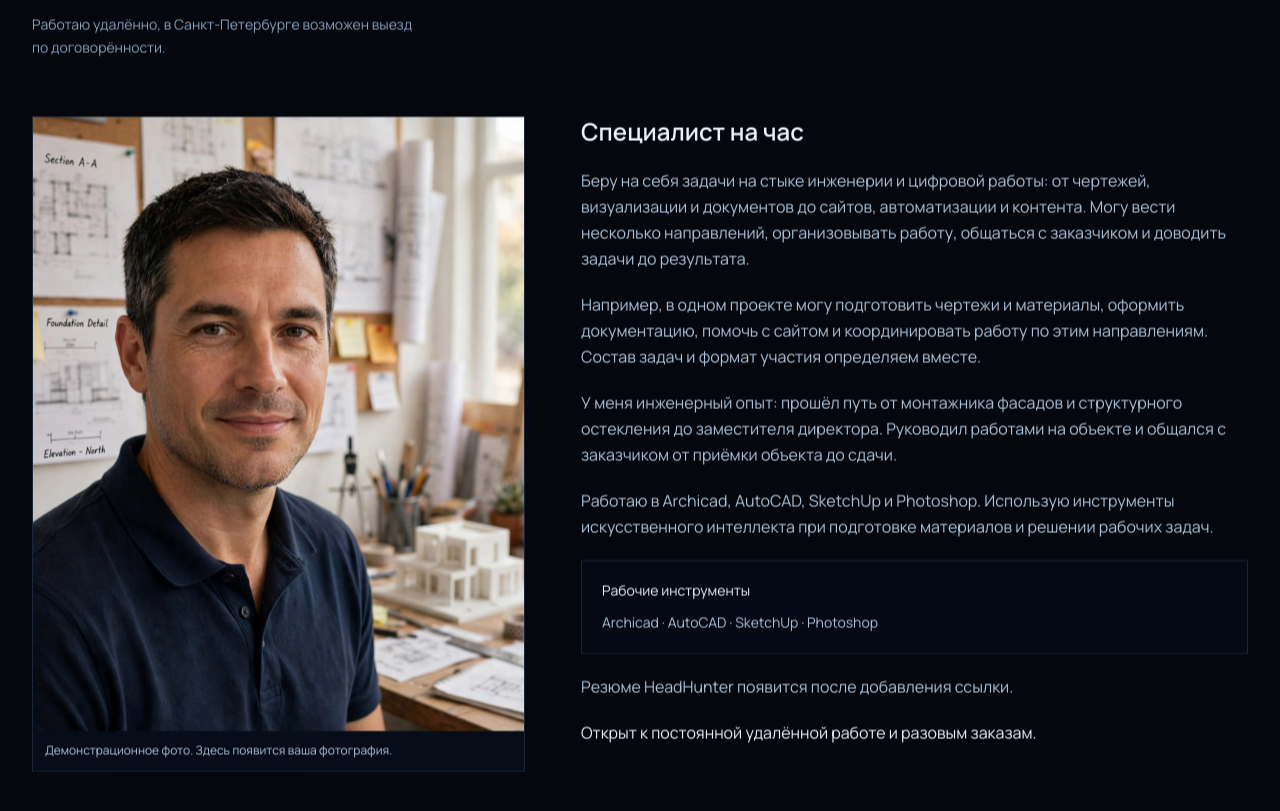
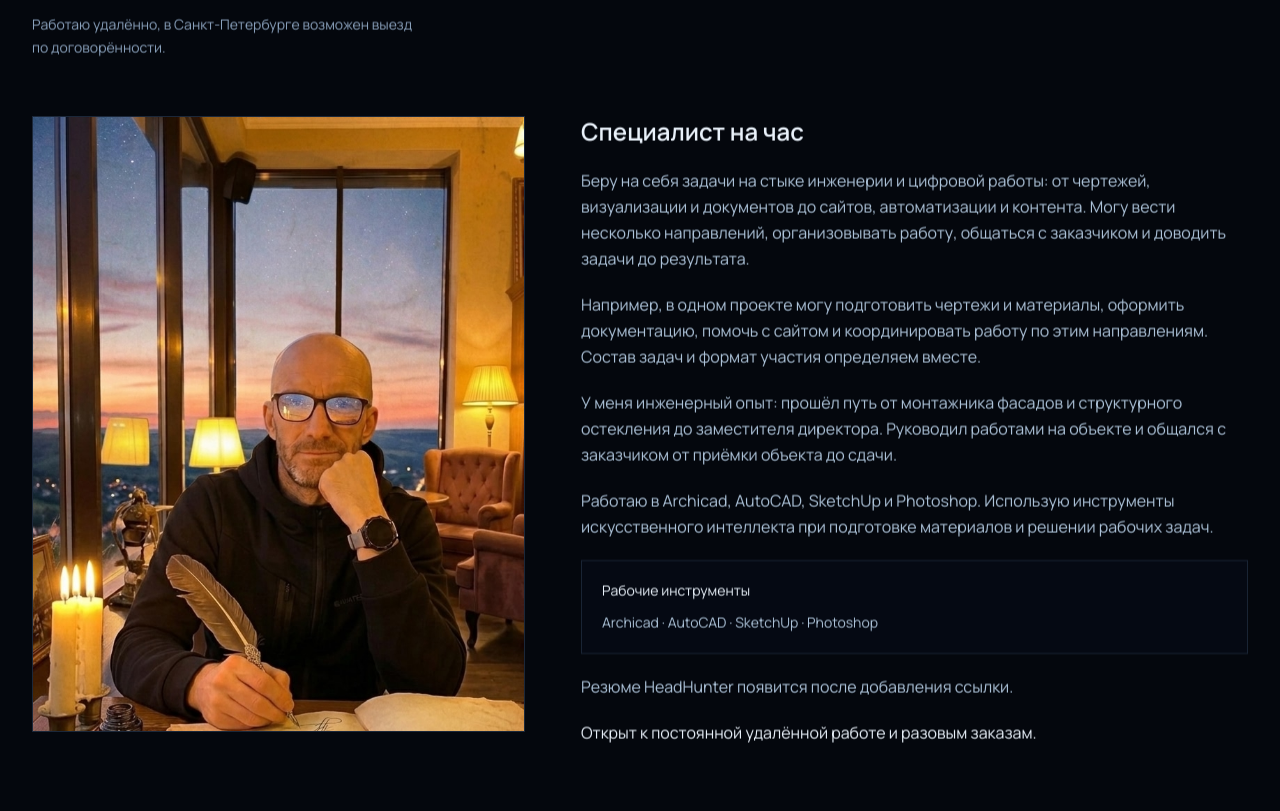
Before and after one commit to WaDIM0041/specialist-na-chas, a React (Vite) app: page / in a window 1280 px wide. Shown: the part 3512-4323 px from the top of the page. Built offline with nearby package versions, Linux system fonts and the light colour scheme; a web font is replaced by a local one.

Commit message:
Use provided portrait

```diff
--- a/src/components/About.tsx
+++ b/src/components/About.tsx
@@ -9,8 +9,7 @@ export default function About() {
         <div className="grid gap-10 lg:grid-cols-[0.85fr_1.15fr] lg:gap-14">
         <Reveal>
           <figure className="relative border border-line bg-ink-900">
-            <img src="./images/portrait.jpg" alt="Демонстрационный портрет для оформления сайта" className="aspect-[4/5] w-full object-cover" loading="lazy" />
-            <figcaption className="p-3 text-xs text-fog-300">Демонстрационное фото. Здесь появится ваша фотография.</figcaption>
+            <img src="./images/creator-portrait.jpg" alt="Специалист на час за рабочим столом" className="aspect-[4/5] w-full object-cover object-[center_60%]" loading="lazy" />
           </figure>
         </Reveal>
         <Reveal>
```
Also changed, not shown: public/images/creator-portrait.jpg (added).
